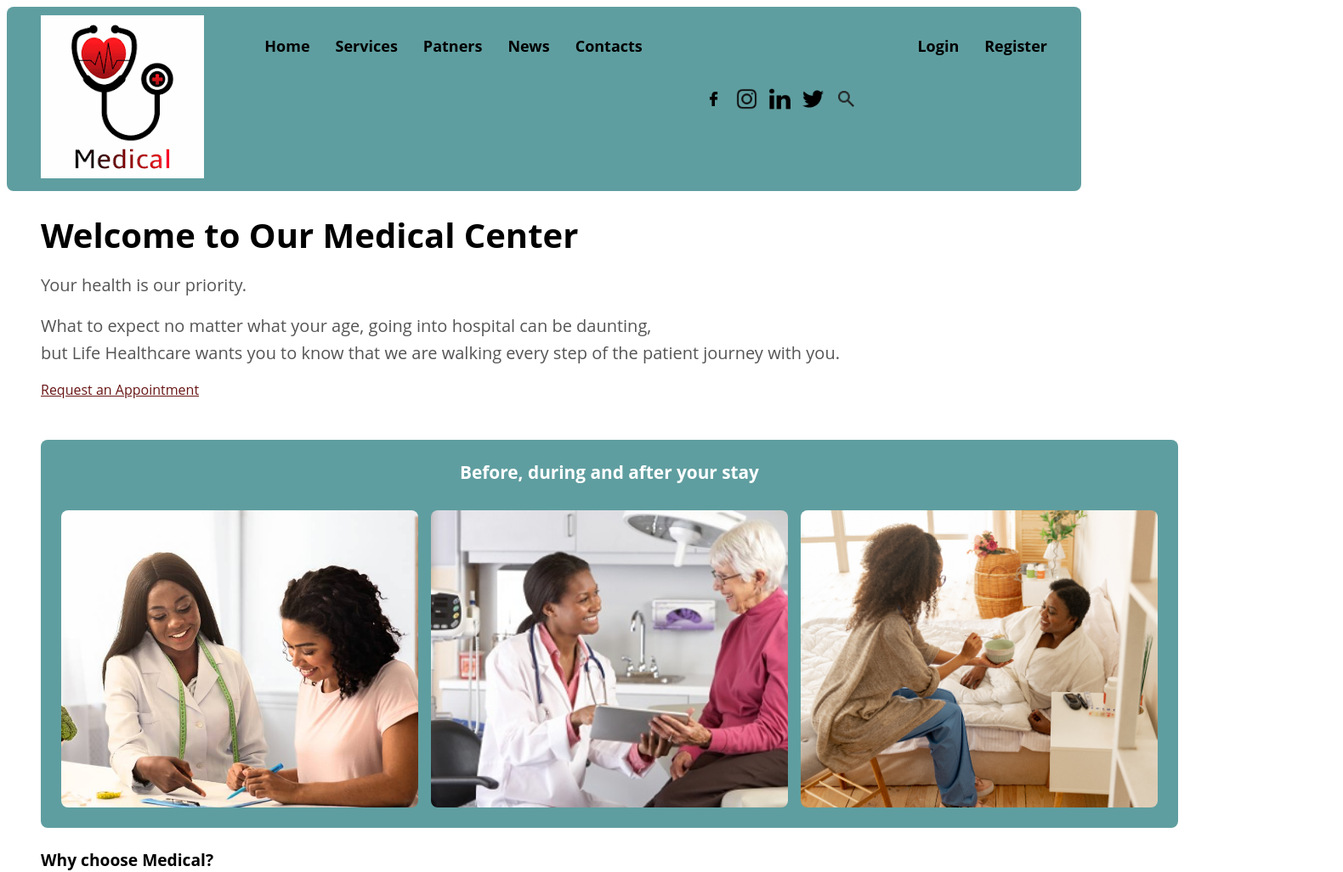
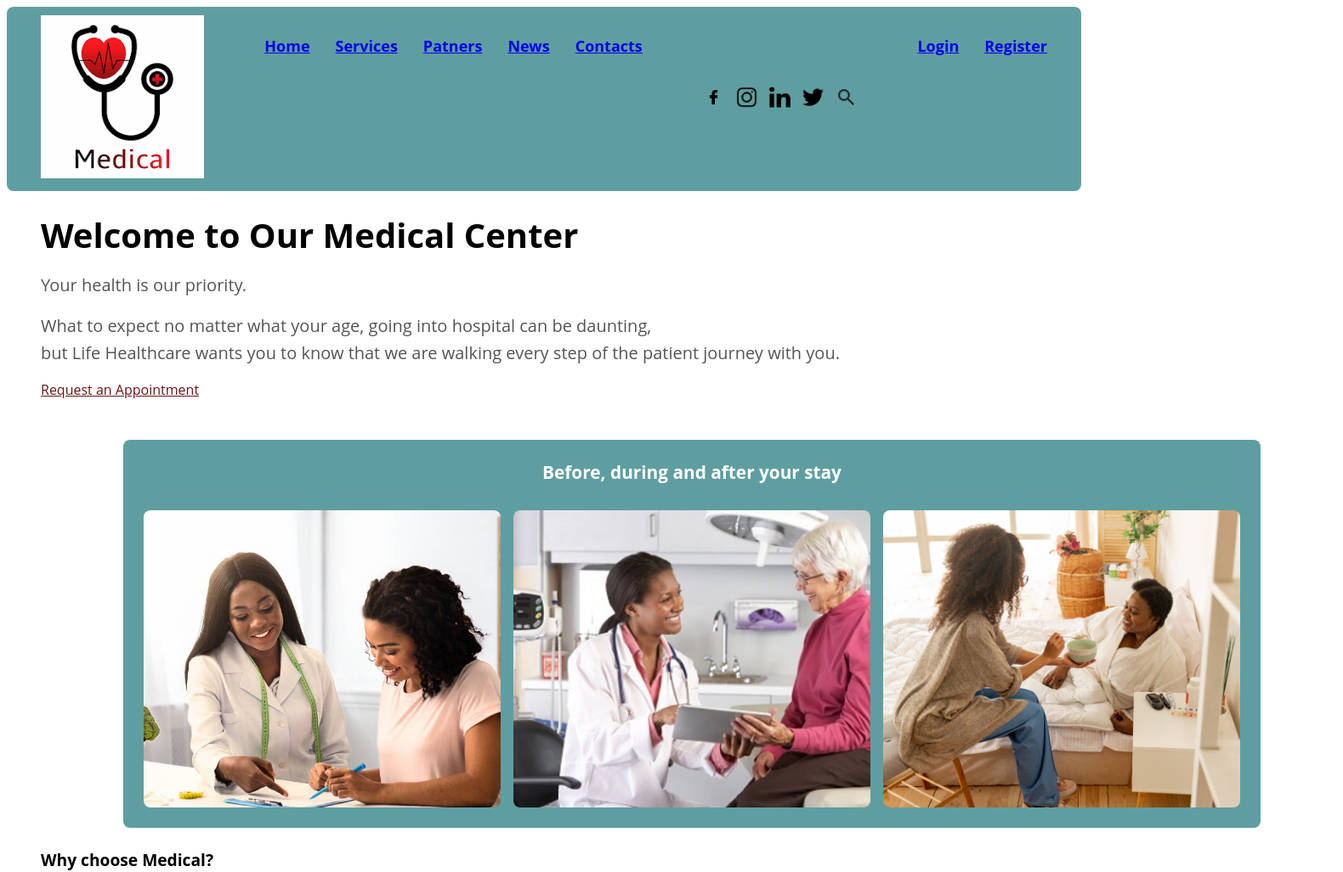
Before and after one commit to creedchina/Landing_Home-Page, a React (Vite) app: page / in a window 1280 px wide. Shown: the top 1027 px of the page at 85% size, 1580 px wide, since content can reach past the window. Built offline with nearby package versions, Linux system fonts and the light colour scheme.

Commit message:
I have added all the neccessary components ready for review

```diff
--- a/src/components/Banner/Banner.css
+++ b/src/components/Banner/Banner.css
@@ -1,8 +1,8 @@
 .banner-container {
     display: flex;
     flex-direction: row;
+    flex-wrap: wrap;
     justify-content: space-between;
-    align-items: center;
     gap: 50px;
     transition: all 0.3s ease-out;
     margin-top: 24px;
@@ -34,7 +34,7 @@
 .banner-grids-container {
     display: flex;
     gap: 30px;
-    width: 100%;
+    width: 97%;
     margin-top: 2rem;
 }
 
@@ -68,7 +68,6 @@ a:hover{
 
 .banner-graphics img {
     display: flex;
-    position: left;
     width: 500px;
     height: 200px;
     position: relative;
@@ -76,14 +75,15 @@ a:hover{
 
 .banner-kids{
     display: flex;
-    flex-direction: column;
+    flex-direction: row;
+    flex-wrap: wrap;
     align-items: center;
     text-align: center;
     background-color: cadetblue;
     gap: 15px;
     padding: 24px;
     border-radius: 8px;
-    margin: 1.5rem 0;
+    margin: 1.5rem 97px;
 }
 
 .banner-kids h3 {
--- a/src/components/Footer/Footer.css
+++ b/src/components/Footer/Footer.css
@@ -1,8 +1,7 @@
 .footer-container {
-    background-color: #063385;
+    background-color: cadetblue;
     display: flex;
     justify-content: space-evenly;
-    color: #FFF;
     padding: 42px;
     height: 310px;
     position: relative;
@@ -49,7 +48,6 @@
     left: 30px;
 }
 
-
 .footer-bottom {
     display: flex;
     justify-content: space-around;
--- a/src/components/NavBar/NavBar.css
+++ b/src/components/NavBar/NavBar.css
@@ -10,14 +10,10 @@
     font-size: large;
 }
 
-.navbar-container a{
+.navbar-container a:hover{
     text-decoration: none;
-    color: inherit;
+    color: rgb(105, 21, 21);
     display: inline-flex;
-}
-
-a:hover{
-    color: rgb(105, 21, 21);
 }
 
 .navbar-items{
--- a/src/components/Testimonials/Testimonials.css
+++ b/src/components/Testimonials/Testimonials.css
@@ -11,9 +11,10 @@
     margin-bottom: 40px;
 }
 
-.testmonial-grid{
+.testimonial-grid{
     display: flex;          /* Turns the layout into a flexbox */
-    flex-direction: column;    /* Explicitly forces items to sit side-by-side */
+    flex-direction: row;    /* Explicitly forces items to sit side-by-side */
+    flex-wrap: wrap;
     justify-content: space-between; /* Spreads them evenly across the row */
     gap: 20px;                  /* Puts clean space between each card */
 
@@ -21,7 +22,7 @@
 
 .testimonial-card{
     flex: 1;                /* Forces all three cards to be equal width */
-    background-color: #fff;
+    background-color: cadetblue;
     border-radius: 12PX;
     padding: 30PX 24px;
 }
--- a/src/components/UserForm/UserForm.jsx
+++ b/src/components/UserForm/UserForm.jsx
@@ -33,6 +33,7 @@ alert(`Booking requested for: ${bookingForm.name || 'Guest'} on
 
       <div className = "user-form-container">
       <form onSubmit={handleSubmit}>
+
         <label htmlFor="username">Name:</label>
         <input type="text" id="username" name="name" />
 
```
